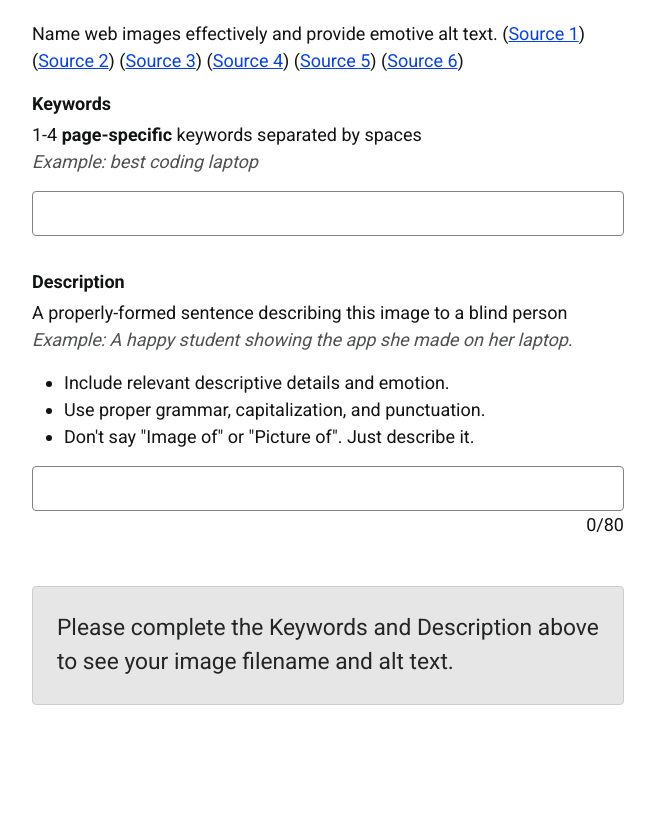
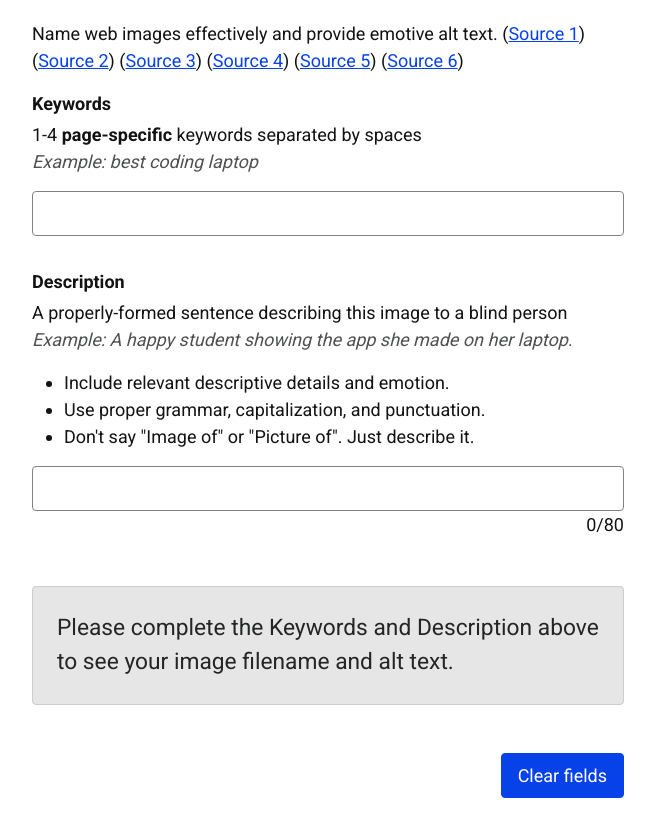
Before and after one commit to 149203/how-to-name-images, a Gatsby site: page / in a window 1280 px wide. Shown: the part 84-920 px from the top of the page, without its empty margins (312-967 px from the left). Before the commit the page ends 805 px from the top, so only its background shows below. Built offline with nearby package versions, Linux system fonts and the light colour scheme; Gatsby itself is replaced by a stand-in of ours.

Commit message:
refactor; add clear fields

```diff
--- a/src/pages/index.js
+++ b/src/pages/index.js
@@ -1,22 +1,14 @@
 import * as React from "react";
 import { useState } from "react";
 import Intro from "../components/intro";
-import toNormWord from "../utils/toNormWord";
-import stopWords from "../utils/stopWords";
-import toFormattedWord from "../utils/toFormattedWord";
 import Output from "../components/output";
 import PlaceholderInfoBox from "../components/placeholderInfoBox";
-import Pluralize from "pluralize";
+import getFilename from "../utils/getFilename";
 
 export default function IndexPage() {
-   const [KeywordsInput, setKeywordsInput] = useState({
-      value: "",
-      isValid: true,
-   });
-   const [DescInput, setDescInput] = useState({
-      value: "",
-      isValid: true,
-   });
+   const initialState = { value: "", isValid: true };
+   const [KeywordsInput, setKeywordsInput] = useState({ ...initialState });
+   const [DescInput, setDescInput] = useState({ ...initialState });
    const [filename, setFilename] = useState("");
 
    const checkIsValidKeywords = (keywordsInput) => {
@@ -25,44 +17,6 @@ export default function IndexPage() {
       return keywordsInput.trim().split(" ").length <= 4;
    };
 
-   const getFilename = (keyWordsValue, DescValue) => {
-      const keyWords = keyWordsValue
-         .split(" ")
-         .map((word) => {
-            return toNormWord(word);
-         })
-         .map((word) => {
-            return toFormattedWord(word);
-         });
-
-      const descWords = DescValue.split(" ")
-         .map((word) => {
-            return toNormWord(word);
-         })
-         .filter((word) => {
-            return stopWords.includes(word) === false;
-         })
-         .map((word) => {
-            return toFormattedWord(word);
-         })
-         .reduce((prevArr, currWord) => {
-            const singularizedWord = Pluralize.singular(currWord);
-            const pluralizedWord = Pluralize.plural(currWord);
-            const allPrevWords = [...prevArr, ...keyWords];
-            // if the currWord is already in the arr in a singular or plural form, skip it
-            if (
-               allPrevWords.includes(singularizedWord) ||
-               allPrevWords.includes(pluralizedWord)
-            )
-               return prevArr;
-            // else, add it to the arr
-            else return [...prevArr, currWord];
-         }, []);
-
-      const formattedGoWords = [...keyWords, ...descWords];
-      const uniqueWords = [...new Set(formattedGoWords)];
-      return uniqueWords.filter((word) => word !== "").join("-");
-   };
    const handleKeywordsInput = (value) => {
       setKeywordsInput((state) => ({
          ...state,
@@ -108,6 +62,12 @@ export default function IndexPage() {
       )
          return true;
       return false;
+   };
+
+   const clearFields = () => {
+      setKeywordsInput({ ...initialState });
+      setDescInput({ ...initialState });
+      window.scrollTo({ top: 0, behavior: "smooth" });
    };
 
    return (
@@ -181,6 +141,15 @@ export default function IndexPage() {
                   ) : (
                      <PlaceholderInfoBox />
                   )}
+                  <button
+                     type="button"
+                     class="btn btn-blue mt-6 mb-14 float-end"
+                     onClick={(e) => {
+                        clearFields();
+                     }}
+                  >
+                     Clear fields
+                  </button>
                </div>
             </div>
          </div>
--- a/src/style/index.scss
+++ b/src/style/index.scss
@@ -19,7 +19,7 @@
 @import "~bootstrap/scss/grid";
 // @import "~bootstrap/scss/tables";
 @import "~bootstrap/scss/forms";
-// @import "~bootstrap/scss/buttons";
+@import "~bootstrap/scss/buttons";
 // @import "~bootstrap/scss/transitions";
 // @import "~bootstrap/scss/dropdown";
 // @import "~bootstrap/scss/button-group";
--- /dev/null
+++ b/src/utils/getFilename.js
@@ -0,0 +1,39 @@
+import toNormWord from "../utils/toNormWord";
+import stopWords from "../utils/stopWords";
+import toFormattedWord from "../utils/toFormattedWord";
+import Pluralize from "pluralize";
+
+const getFilename = (keyWordsValue, DescValue) => {
+   const keyWords = keyWordsValue.split(" ").map((word) => {
+      return toFormattedWord(toNormWord(word));
+   });
+
+   const descWords = DescValue.split(" ")
+      .map((word) => {
+         return toNormWord(word);
+      })
+      .filter((word) => {
+         return stopWords.includes(word) === false;
+      })
+      .map((word) => {
+         return toFormattedWord(word);
+      })
+      .reduce((prevArr, currWord) => {
+         const singularizedWord = Pluralize.singular(currWord);
+         const pluralizedWord = Pluralize.plural(currWord);
+         const allPrevWords = [...prevArr, ...keyWords];
+         // if the currWord is already in allPrevWords in a singular or plural form, skip it
+         if (
+            allPrevWords.includes(singularizedWord) ||
+            allPrevWords.includes(pluralizedWord)
+         )
+            return prevArr;
+         // else, add it to allPrevWords
+         else return [...prevArr, currWord];
+      }, []);
+
+   const uniqueWords = [...new Set([...keyWords, ...descWords])];
+   return uniqueWords.filter((word) => word !== "").join("-");
+};
+
+export default getFilename;
```
